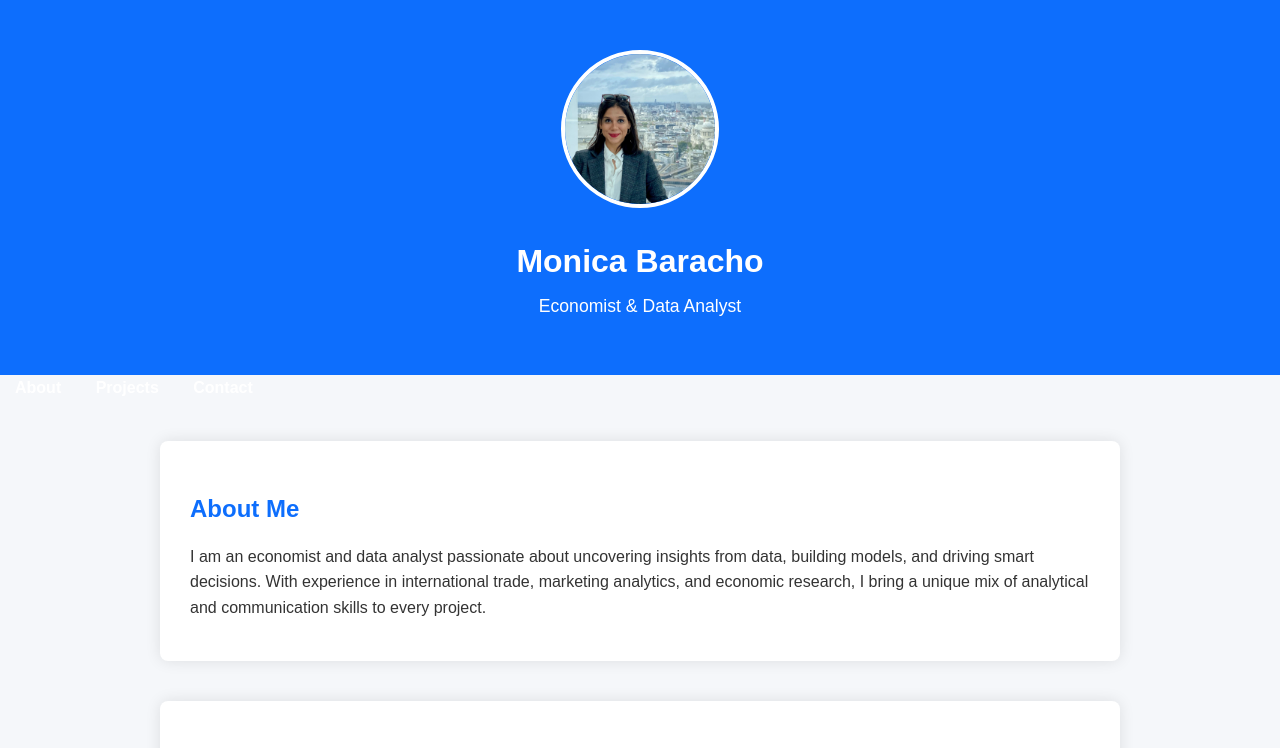
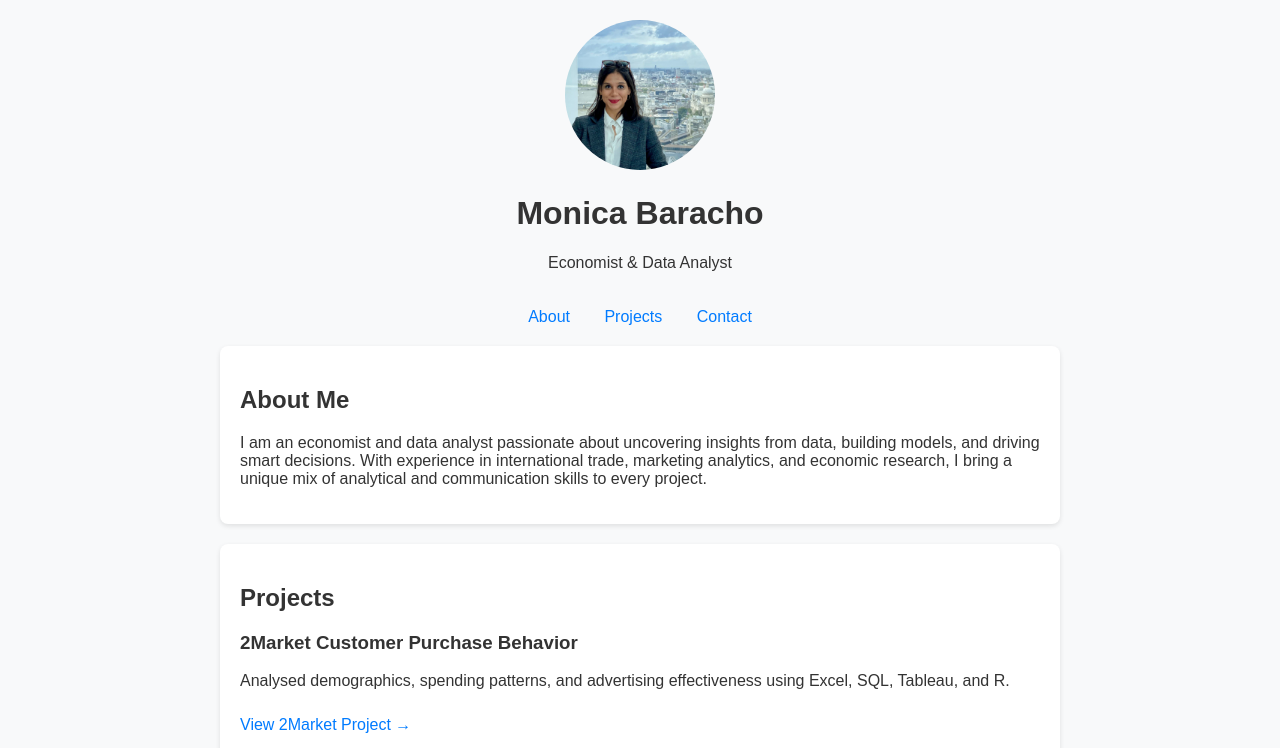
Before and after one commit to murbaracho/barachomonica, a plain HTML site: page index.html in a window 1280 px wide. Shown: the top 748 px of the page. Drawn offline with Linux system fonts and the light colour scheme.

Commit message:
Update style.css

```diff
--- a/style.css
+++ b/style.css
@@ -1,111 +1,55 @@
-/* General Styles */
 body {
     font-family: Arial, sans-serif;
     margin: 0;
     padding: 0;
-    background: #f5f7fa;
+    background: #f8f9fa;
     color: #333;
-    line-height: 1.6;
 }
 
 header {
-    background: #0d6efd;
-    color: #fff;
     text-align: center;
-    padding: 40px 20px;
+    padding: 20px;
 }
 
-header img {
+.profile-photo {
+    width: 150px;
     border-radius: 50%;
-    width: 150px;
-    height: 150px;
-    object-fit: cover;
-    border: 4px solid #fff;
-    margin-bottom: 10px;
 }
 
-header h1 {
-    margin: 10px 0 5px;
-}
-
-header p {
-    font-size: 1.1em;
-    margin: 5px 0 15px;
+nav {
+    text-align: center;
+    margin-bottom: 20px;
 }
 
 nav a {
-    color: #fff;
+    margin: 0 15px;
     text-decoration: none;
-    margin: 0 15px;
-    font-weight: bold;
-}
-
-nav a:hover {
-    text-decoration: underline;
+    color: #007bff;
 }
 
 section {
-    max-width: 900px;
-    margin: 40px auto;
+    max-width: 800px;
+    margin: 20px auto;
+    padding: 20px;
     background: #fff;
-    padding: 30px;
     border-radius: 8px;
-    box-shadow: 0 0 15px rgba(0,0,0,0.1);
+    box-shadow: 0 2px 5px rgba(0,0,0,0.1);
 }
 
-section h2 {
-    color: #0d6efd;
-    margin-bottom: 15px;
+.project-card {
+    margin-bottom: 20px;
 }
 
-section h3 {
-    margin-top: 20px;
-    color: #0d6efd;
-}
-
-section p {
-    margin: 10px 0;
-}
-
-img {
-    width: 100%;
-    max-width: 100%;
-    height: auto;
-    margin: 10px 0;
-    border-radius: 8px;
-}
-
-a {
-    color: #0d6efd;
-}
-
-a:hover {
-    text-decoration: underline;
+.project-card a {
+    display: inline-block;
+    margin-top: 10px;
+    text-decoration: none;
+    color: #007bff;
 }
 
 footer {
     text-align: center;
     padding: 20px;
-    background: #0d6efd;
-    color: #fff;
-    margin-top: 40px;
-    font-size: 0.9em;
+    background: #eee;
+    margin-top: 20px;
 }
-
-/* Responsive design */
-@media (max-width: 600px) {
-    header img {
-        width: 100px;
-        height: 100px;
-    }
-
-    nav a {
-        display: block;
-        margin: 10px 0;
-    }
-
-    section {
-        margin: 20px;
-        padding: 20px;
-    }
-}
```
